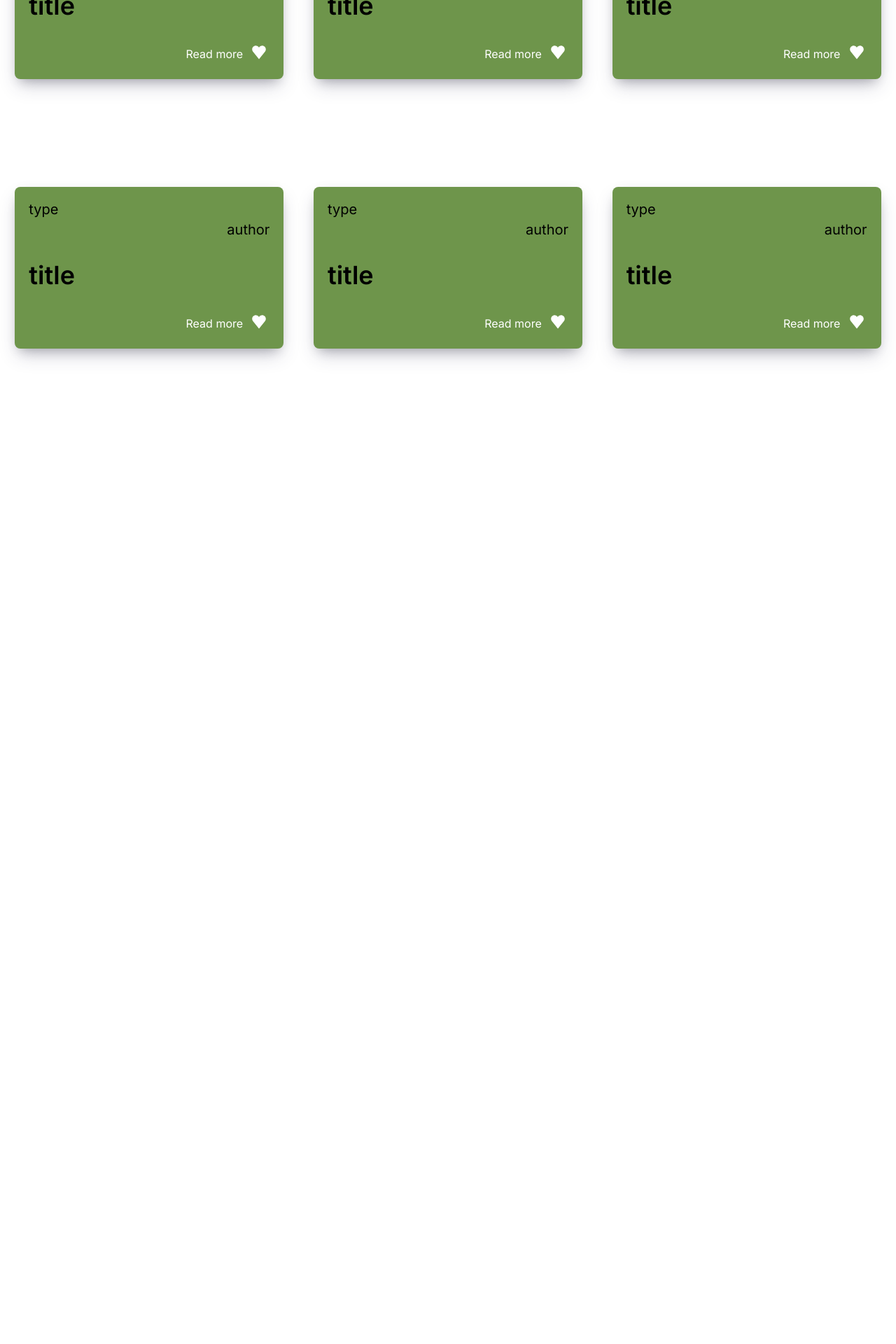
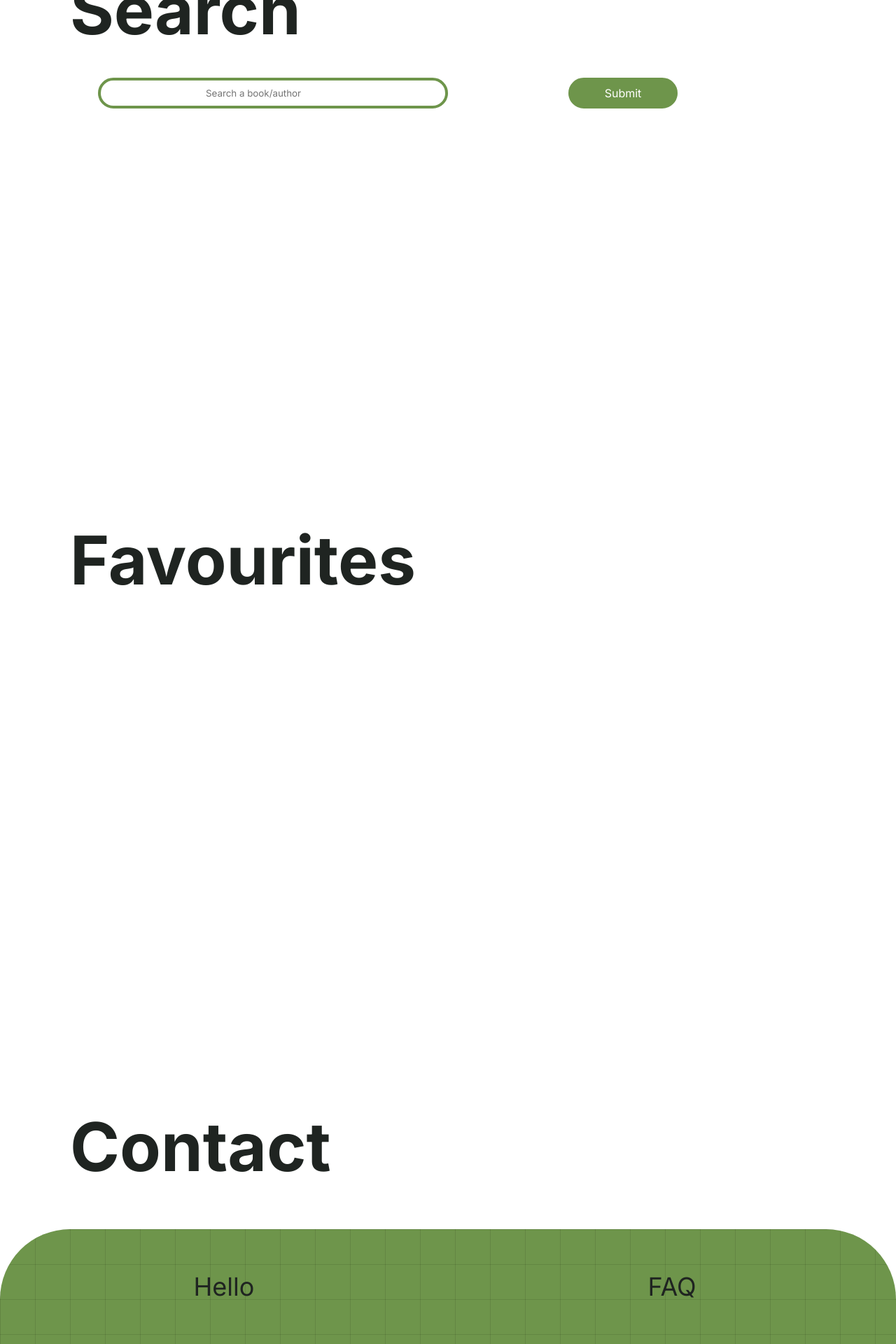
Before and after one commit to petros-chantz/Book-Review-app, a React (Create React App) app: page / in a window 1280 px wide. Shown: the part 880-2800 px from the top of the page at 70% size. Before the commit the page ends 1455 px from the top, so only its background shows below. Built offline with nearby package versions, Linux system fonts and the light colour scheme.

Commit message:
12/5 last changes

```diff
--- a/src/App.js
+++ b/src/App.js
@@ -1,27 +1,20 @@
-import React from "react";
+import React, { useState } from "react";
 import "./styles/App.css";
 import { BrowserRouter as Router } from "react-router-dom";
 import Home from "./pages/Home/Home";
 import Spotlight from "./pages/Spotlight/Spotlight";
 import Search from "./pages/Search/Search";
-import { Button } from "./Components/Button";
-import { Container } from "./Components/Container";
-import BookItem from "./Components/BookItem";
+import Favourites from "./pages/Favourites/Favourites";
+import Contact from "./pages/Contact/Contact";
 
 export default function App() {
   return (
     <Router>
-      <Container place="center" padding="20px" gap="50px" columns="1fr 1fr">
-        <Button>Button</Button>
-        <Button>Button</Button>
-      </Container>
-      <Container gap="100px">
-        <Container place="center">
-          <BookItem height="100%" width="80%" />
-        </Container>
-        <Container place="center"></Container>
-      </Container>
-      <Spotlight />
+      <Home />
+      {/* <Spotlight /> */}
+      <Search />
+      <Favourites />
+      <Contact />
     </Router>
   );
 }
--- a/src/Components/BookItem.js
+++ b/src/Components/BookItem.js
@@ -38,19 +38,19 @@ const ButtonContainer = styled(Container)`
 `;
 
 export default function BookItem(props) {
-  const { news } = props;
-  console.log(news);
+  const { books } = props;
+  console.log(books);
   return (
     <ItemContainer width={props.width} height={props.height}>
-      <Container place="center start">
-        <TextSmall>type</TextSmall>
+      <Container place="center end">
+        <TextSmall>{books.results.list_name}</TextSmall>
       </Container>
       <Container place="center end">
-        <TextSmall>author</TextSmall>
+        <TextSmall>{books.results.books[0].author}</TextSmall>
       </Container>
       <Container place="center start">
         <TextRegular weight="600" align="left">
-          title
+          {books.results.books[0].description}
         </TextRegular>
       </Container>
       <ButtonContainer>
--- a/src/Components/Button.js
+++ b/src/Components/Button.js
@@ -13,7 +13,8 @@ export const Button = styled.button`
   font-weight: 400;
 
   :hover {
-    text-decoration: underline;
+    background-color: ${(props) => props.theme.color.green};
+    color: ${(props) => props.theme.color.white};
   }
 `;
 
--- /dev/null
+++ b/src/Components/Input.js
@@ -0,0 +1,42 @@
+import React from "react";
+import styled from "styled-components";
+import { breakpoints } from "./../styles/Media";
+import { Container } from "./Container";
+
+const SearchBar = styled.input`
+  border-radius: 25px;
+  border: 4px solid ${(props) => props.theme.color.green};
+  padding: 10px 150px 10px 150px;
+`;
+
+const SearchButton = styled.input`
+  background-color: ${(props) => props.theme.color.green};
+  color: ${(props) => props.theme.color.white};
+  padding: 10px 50px 10px 50px;
+  cursor: pointer;
+  border-radius: 25px;
+  border: 2px solid ${(props) => props.theme.color.green};
+  font-size: 1rem;
+  font-weight: 400;
+`;
+
+export default function Input(props) {
+  return (
+    <form>
+      <Container columns="1fr 1fr ">
+        <Container place="center">
+          <SearchBar
+            type="text"
+            // value={text}
+            name="text"
+            // onChange={(e) => setNumber(e.target.value)}
+            placeholder="Search a book/author"
+          />
+        </Container>
+        <Container place="center">
+          <SearchButton type="submit" />
+        </Container>
+      </Container>
+    </form>
+  );
+}
--- a/src/Components/Link.js
+++ b/src/Components/Link.js
@@ -2,7 +2,7 @@ import styled from "styled-components";
 import { breakpoints } from "./../styles/Media";
 
 export const Link = styled.a`
-  color: ${(props) => props.theme.color.white};
+  color: ${(props) => props.theme.color.black};
   font-weight: ${(props) => props.weight};
   cursor: pointer;
   text-decoration: none;
--- a/src/Components/Text.js
+++ b/src/Components/Text.js
@@ -8,6 +8,7 @@ export const Text = styled.p`
 `;
 
 export const TextRegular = styled(Text)`
+  color: ${(props) => props.theme.color.black};
   @media screen and (max-width: ${breakpoints.screen4k}) {
     font-size: 2.625em; //42px
   }
@@ -22,6 +23,7 @@ export const TextRegular = styled(Text)`
 `;
 
 export const TextSmall = styled(Text)`
+  color: ${(props) => props.theme.color.white};
   @media screen and (max-width: ${breakpoints.screen4k}) {
     font-size: 1.25rem; //20px
   }
--- /dev/null
+++ b/src/pages/Contact/Contact.js
@@ -0,0 +1,48 @@
+import React from "react";
+import { Container } from "./../../Components/Container";
+import styled from "styled-components";
+import { breakpoints } from "./../../styles/Media";
+import { TextRegular, TitlePages } from "../../Components/Text";
+import Input from "../../Components/Input";
+
+const ContactContainer = styled(Container)`
+  background-color: ${(props) => props.theme.color.white};
+  height: 50vh;
+`;
+
+const Content = styled(Container)`
+  background-color: ${(props) => props.theme.color.green};
+  background-image: linear-gradient(
+      to right,
+      rgba(0, 0, 0, 0.1) 1px,
+      transparent 1px
+    ),
+    linear-gradient(rgba(0, 0, 0, 0.1) 1px, transparent 1px);
+  background-position-x: initial;
+  background-position-y: initial;
+  background-size: 50px 50px;
+  background-repeat-x: initial;
+  background-repeat-y: initial;
+  background-attachment: initial;
+  background-origin: initial;
+  background-clip: initial;
+  border-radius: 100px 100px 0px 0px;
+`;
+
+export default function Contact(props) {
+  return (
+    <ContactContainer id="contact">
+      <Container place="center start" padding="0px 0px 0px 100px">
+        <TitlePages>Contact</TitlePages>
+      </Container>
+      <Content columns="1fr 1fr" place="center" rows="1fr">
+        <Container>
+          <TextRegular>Hello</TextRegular>
+        </Container>
+        <Container>
+          <TextRegular>FAQ</TextRegular>
+        </Container>
+      </Content>
+    </ContactContainer>
+  );
+}
--- a/src/pages/Search/Search.js
+++ b/src/pages/Search/Search.js
@@ -3,6 +3,7 @@ import { Container } from "./../../Components/Container";
 import styled from "styled-components";
 import { breakpoints } from "./../../styles/Media";
 import { TitlePages } from "../../Components/Text";
+import Input from "../../Components/Input";
 
 const SearchContainer = styled(Container)`
   background-color: ${(props) => props.theme.color.white};
@@ -11,10 +12,14 @@ const SearchContainer = styled(Container)`
 
 export default function Search(props) {
   return (
-    <SearchContainer id="search">
+    <SearchContainer id="search" rows="1fr 50px 1fr 2fr">
       <Container place="center start" padding="0px 0px 0px 100px">
         <TitlePages>Search</TitlePages>
       </Container>
+      <Container place="center">
+        <Input />
+      </Container>
+      <Container></Container>
     </SearchContainer>
   );
 }
--- a/src/pages/Spotlight/Spotlight.js
+++ b/src/pages/Spotlight/Spotlight.js
@@ -1,9 +1,10 @@
-import React from "react";
+import React, { useState, useEffect } from "react";
 import { Container } from "./../../Components/Container";
 import styled from "styled-components";
 import { breakpoints } from "./../../styles/Media";
 import { TitlePages } from "../../Components/Text";
 import BookItem from "../../Components/BookItem";
+import { Button } from "../../Components/Button";
 
 const SpotlightContainer = styled(Container)`
   background-color: ${(props) => props.theme.color.white};
@@ -11,18 +12,49 @@ const SpotlightContainer = styled(Container)`
 `;
 
 export default function Spotlight(props) {
+  const [isloading, setLoading] = useState(true);
+  const [spotlightBooks, setSpotlightbooks] = useState([]);
+
+  useEffect(() => {
+    fetch(
+      `https://api.nytimes.com/svc/books/v3/lists/current/hardcover-fiction.json?api-key=s9if2hWM4htpZL2mt8fmBwUq0Q59GmAe`
+    )
+      .then((response) => response.json())
+      .then((data) => {
+        setLoading(false); //stop loader
+        console.log(data);
+        setSpotlightbooks(data);
+      })
+      .catch((error) => {
+        setLoading(false); //stop loader
+        console.log(error);
+      });
+  }, []);
+
   return (
     <SpotlightContainer id="spotlight" rows="1fr 4fr">
       <Container place="center start" padding="0px 0px 0px 100px">
         <TitlePages>Spotlight</TitlePages>
       </Container>
-      <Container columns="repeat(3,1fr)" rows="1fr 1fr" place="center">
-        <BookItem height="60%" width="90%" />
-        <BookItem height="60%" width="90%" />
-        <BookItem height="60%" width="90%" />
-        <BookItem height="60%" width="90%" />
-        <BookItem height="60%" width="90%" />
-        <BookItem height="60%" width="90%" />
+      <Container
+        columns="repeat(3,1fr)"
+        place="center"
+        gap="50px"
+        padding="50px"
+      >
+        <BookItem books={spotlightBooks} />
+        <BookItem books={spotlightBooks} />
+        <BookItem books={spotlightBooks} />
+      </Container>
+      <Container
+        columns="repeat(4,1fr)"
+        padding="0px 300px 0px 300px"
+        gap="150px"
+      >
+        <Button>authors</Button>
+        <Button>books</Button>
+        <Button>authors</Button>
+        <Button>authors</Button>
       </Container>
     </SpotlightContainer>
   );
--- a/src/styles/App.css
+++ b/src/styles/App.css
@@ -8,20 +8,5 @@
 }
 
 ::-webkit-scrollbar {
-  width: 5px;
+  display: none;
 }
-
-/* Track */
-::-webkit-scrollbar-track {
-  background: #ffffff;
-}
-
-/* Handle */
-::-webkit-scrollbar-thumb {
-  background: #6e954b;
-}
-
-/* Handle on hover */
-::-webkit-scrollbar-thumb:hover {
-  background: #6e954b;
-}
```
Also changed, not shown: src/icons/heart.svg (deleted).
